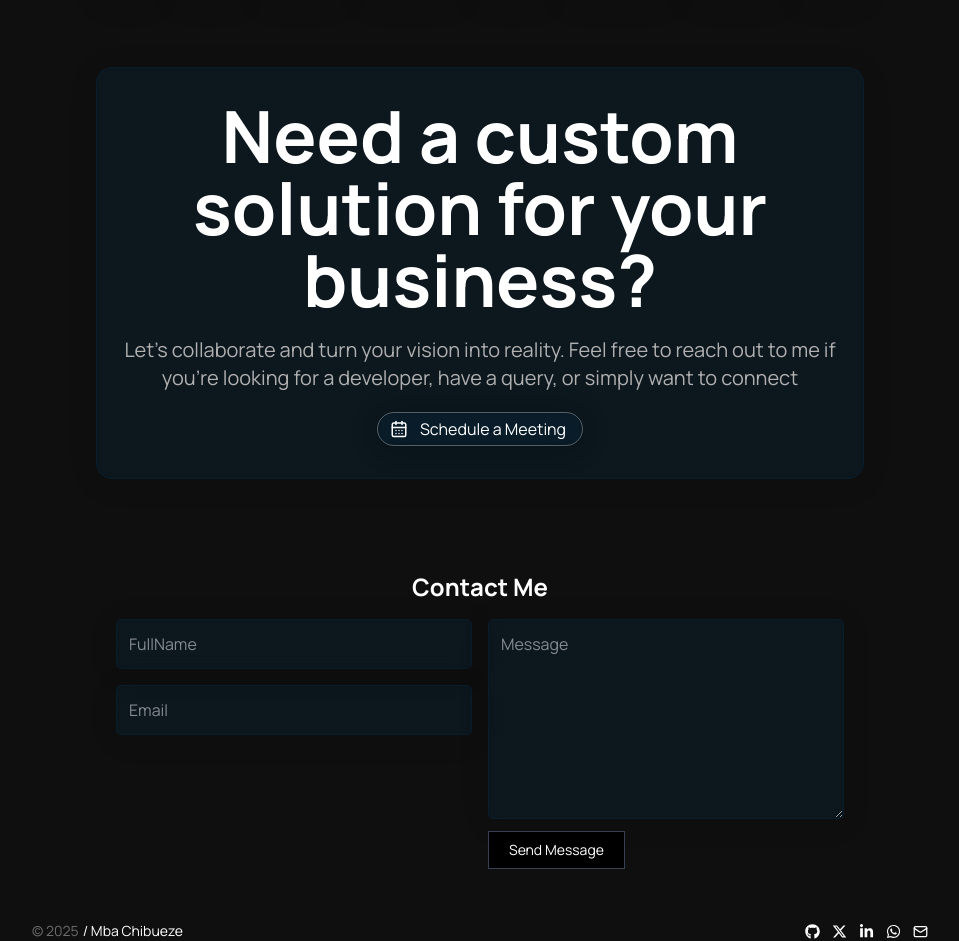
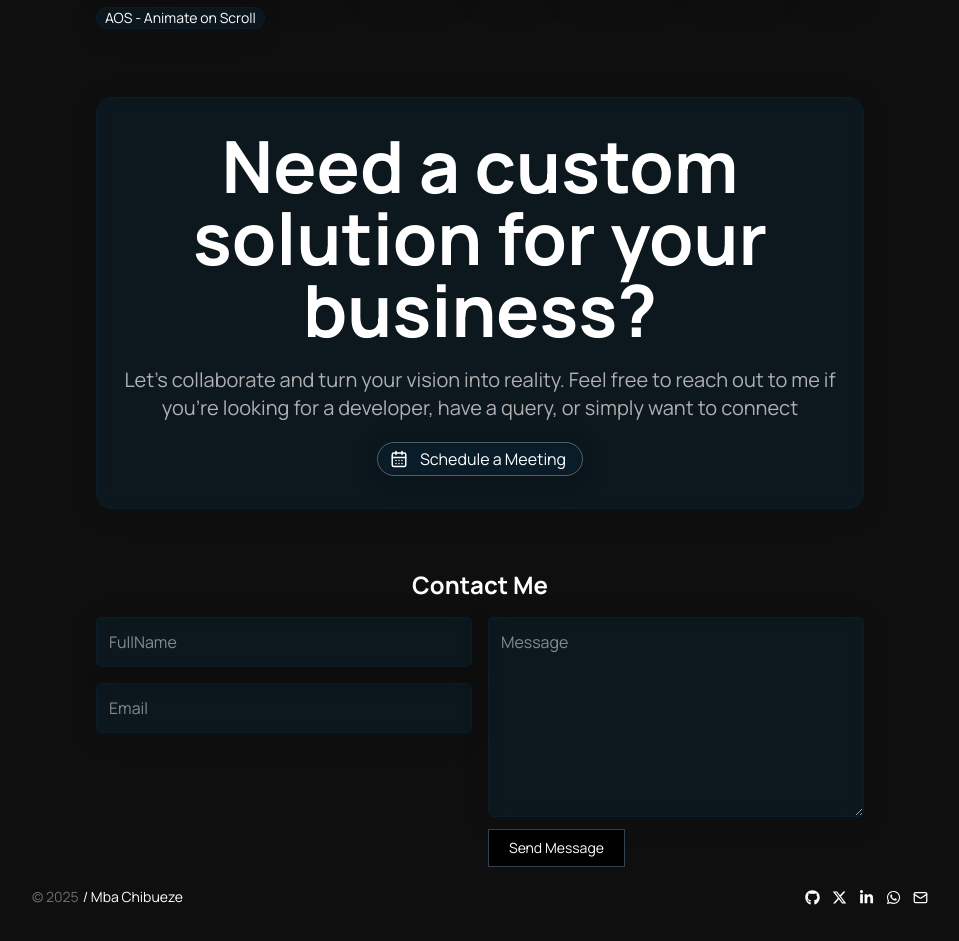
Before and after one commit to mbachibueze/mbachibueze, a Next.js app: page / in a window 1280 px wide. Shown: the part 1729-2670 px from the top of the page, without its empty margins (160-1119 px from the left). After the commit the page ends 2636 px from the top, so only its background shows below. Built offline with nearby package versions, Linux system fonts and the light colour scheme.

Commit message:
feat: update layout, hero, message, navigation, and stack components for improved structure and content

```diff
--- a/src/app/layout.tsx
+++ b/src/app/layout.tsx
@@ -4,24 +4,6 @@ import { Manrope } from "next/font/google";
 import "./globals.css";
 import { cn } from "../lib/utils";
 import { ThemeProvider } from "../context/themeContext";
-
-// const inter = Inter({
-//   variable: "--font-inter",
-//   weight: ["100", "200", "300", "400", "500", "600", "700", "800", "900"],
-//   display: "swap",
-//   style: ["normal", "italic"],
-//   preload: true,
-//   subsets: ["latin"],
-// });
-
-// const poppins = Poppins({
-//   variable: "--font-poppins",
-//   weight: ["100", "200", "300", "400", "500", "600", "700", "800", "900"],
-//   display: "swap",
-//   style: ["normal", "italic"],
-//   preload: true,
-//   subsets: ["latin"],
-// });
 
 const manrope = Manrope({
   variable: "--font-manrope",
@@ -31,10 +13,11 @@ const manrope = Manrope({
 
 export const metadata: Metadata = {
   title: "Mba Chibueze",
-  description: "Generated by create next app",
+  description: "Portfolio of Mba Chibueze - Full-Stack Developer specializing in Next.js, React, and TypeScript. Showcasing projects, skills, and contact information.",
   icons: {
     icon: "favicon.svg",
   },
+
 };
 
 export default function RootLayout({
--- a/src/components/ui/hero.tsx
+++ b/src/components/ui/hero.tsx
@@ -15,13 +15,17 @@ const Hero = () => {
       <div className="lg:h-[80vh] h-[60vh] py-10 lg:pt-15   grid place-items-center  text-center">
         <div className=" flex flex-col items-center gap-7  lg:w-[50%] ">
 
-          <div className="flex gap-2 items-center p-1 px-4 rounded-full border w-fit text-sm glass cursor-pointer">
+          <Link
+          href="https://caretrack-25.vercel.app/"
+          target="_blank"
+          rel="noopener noreferrer"
+          className="flex gap-2 items-center p-1 px-4 rounded-full border w-fit text-sm glass cursor-pointer">
             <p className="font-bold">CareTrack</p>
             <aside className="h-4 w-px bg-[#049ee24d]"></aside>
             <p className=" text-shadow-2xs  text-[#006ca8] font-medium">
               Featured work
             </p>
-          </div>
+          </Link>
 
           <h1
             className="
--- a/src/components/ui/message.tsx
+++ b/src/components/ui/message.tsx
@@ -14,7 +14,7 @@ const Message = () => {
      className='w-[90%] lg:w-[60%] my-5 mt-10 flex flex-col '
     >
       <div
-        className='  p-5 py-8 w-full'
+        className='   w-full'
       >
         <h1 className='text-center text-2xl font-bold mb-4'>Contact Me</h1>
         <div className='grid gap-4 lg:grid-cols-2 grid-cols-1 [&_input]:outline-none [&_input]:shadow-md [&_input]:p-3 [&_input]:rounded-md [&_input]:w-full text-start'>
--- a/src/components/ui/navigation.tsx
+++ b/src/components/ui/navigation.tsx
@@ -88,7 +88,7 @@ const Navigation = () => {
           <Link
             key={href}
             href={href}
-            className={`${isActive(href) ? "glass3  " : ""}`}
+            className={`${isActive(href) ? "glass3 " : ""}`}
           >
             <Icon size={13} />
             <p>{label}</p>
--- a/src/components/ui/stack.tsx
+++ b/src/components/ui/stack.tsx
@@ -13,6 +13,7 @@ const tools = [
   "Framer Motion",
   "Git & GitHub",
   "EmailJs",
+  "AOS - Animate on Scroll",
 ]
 
 
```
